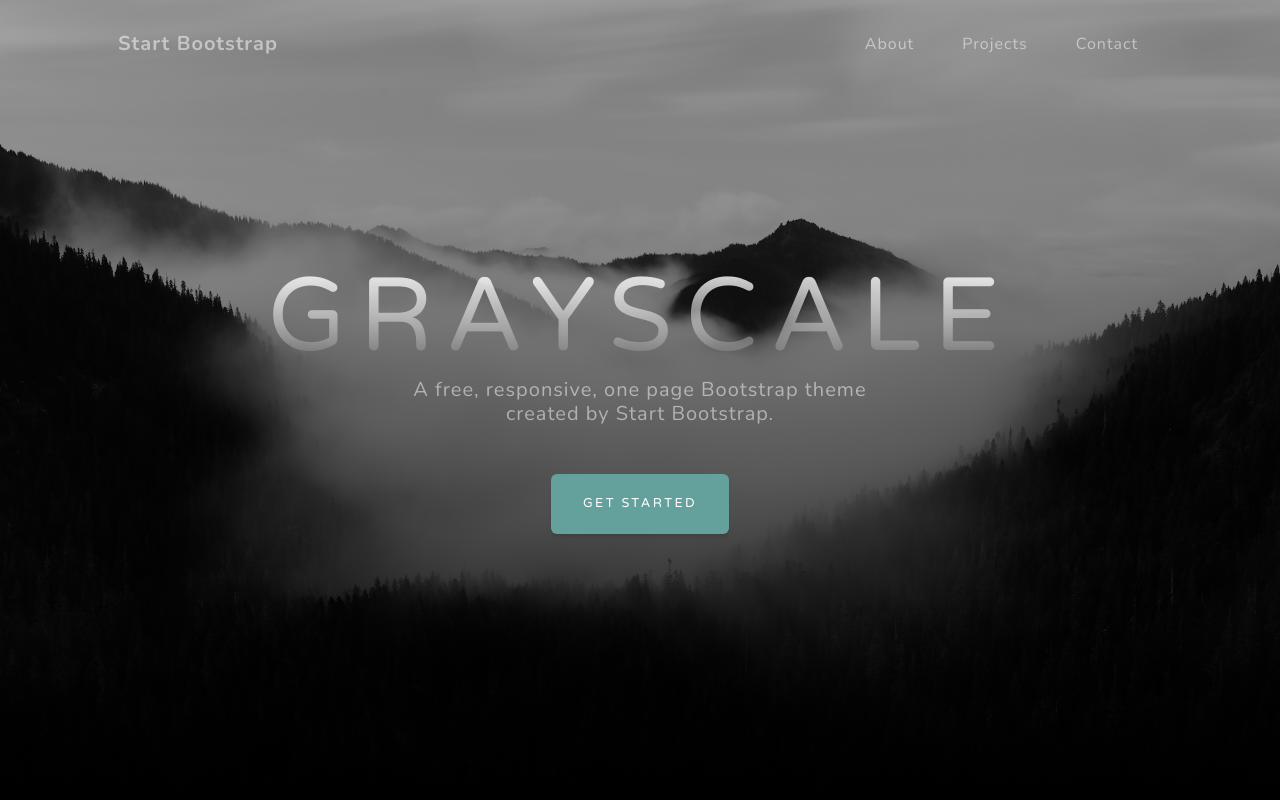
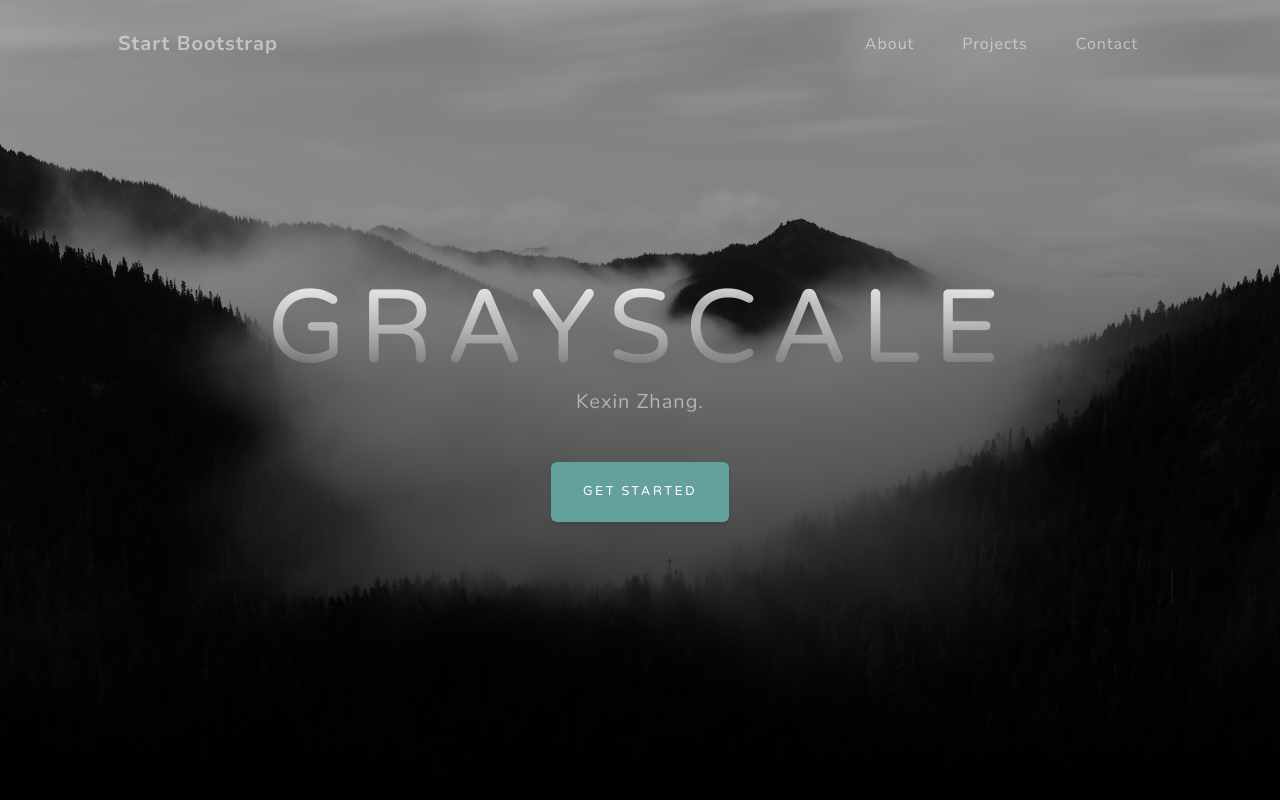
Before and after one commit to kexinz-21/kexinz-21.github.io, a plain HTML site: page index.html in a window 1280 px wide. Shown: the top 800 px of the page. Drawn offline with nearby package versions, Linux system fonts and the light colour scheme.

Commit message:
Update index.html

```diff
--- a/index.html
+++ b/index.html
@@ -39,7 +39,7 @@
                 <div class="d-flex justify-content-center">
                     <div class="text-center">
                         <h1 class="mx-auto my-0 text-uppercase">Grayscale</h1>
-                        <h2 class="text-white-50 mx-auto mt-2 mb-5">A free, responsive, one page Bootstrap theme created by Start Bootstrap.</h2>
+                        <h2 class="text-white-50 mx-auto mt-2 mb-5">Kexin Zhang.</h2>
                         <a class="btn btn-primary" href="#about">Get Started</a>
                     </div>
                 </div>
```
